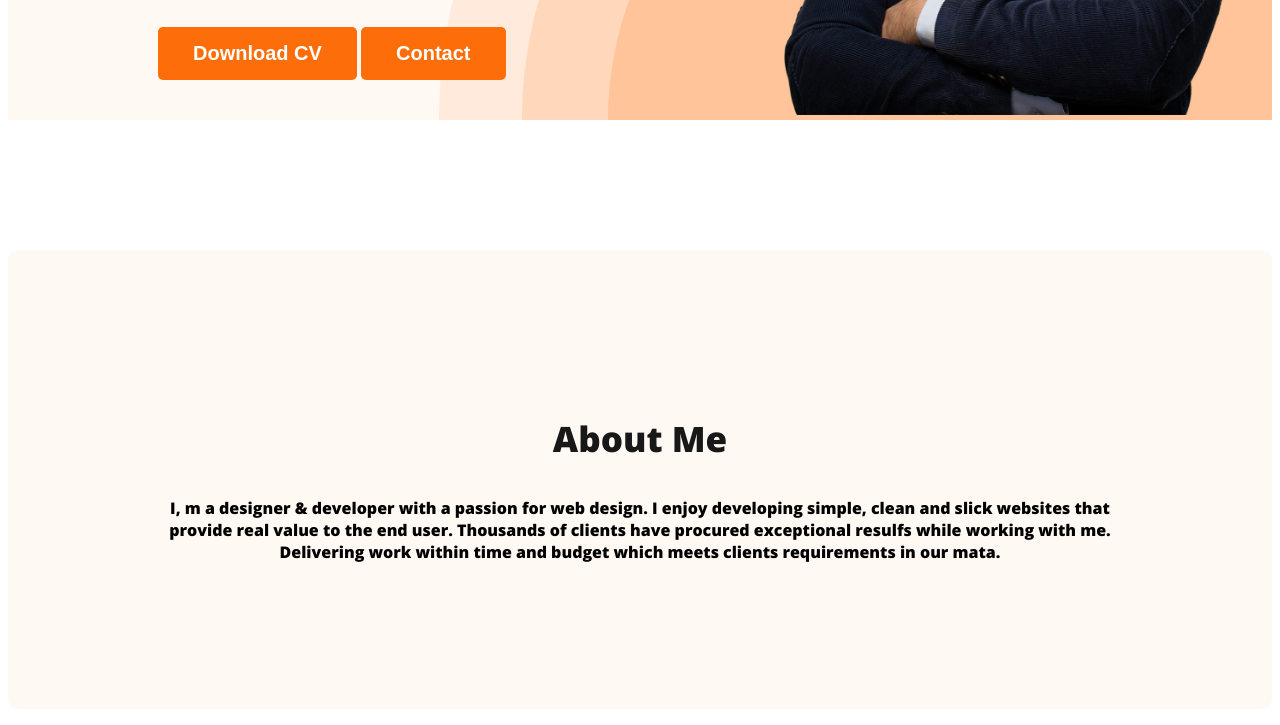
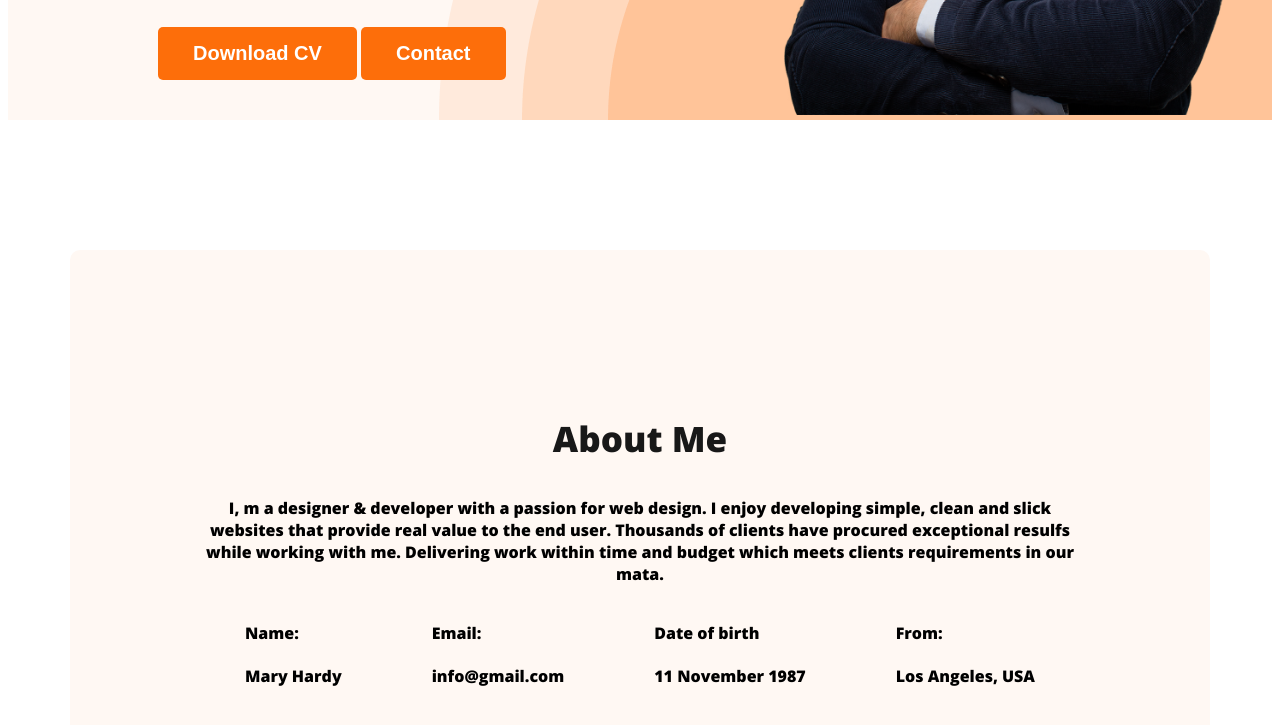
Before and after one commit to tuhinhossain123/developer-portfolio, a plain HTML site: page index.html in a window 1280 px wide. Shown: the part 653-1378 px from the top of the page. Drawn offline with nearby package versions, Linux system fonts and the light colour scheme.

Commit message:
about section added

```diff
--- a/index.html
+++ b/index.html
@@ -38,7 +38,28 @@
     <main>
         <section class="about">
             <h3 class="section-title">About Me</h3>
-            <p class="section-description">I, m a designer & developer with a passion for web design. I enjoy developing simple, clean and slick websites that provide real value to the end user. Thousands of clients have procured exceptional resulfs while working with me. Delivering work within time and budget which meets clients requirements in our mata.</p>
+            <p class="section-description">I, m a designer & developer with a passion for web design. I enjoy developing
+                simple, clean and slick websites that provide real value to the end user. Thousands of clients have
+                procured exceptional resulfs while working with me. Delivering work within time and budget which meets
+                clients requirements in our mata.</p>
+            <div class="about-info-container">
+                <div class="about-info">
+                    <h4 class="info-title">Name:</h4>
+                    <p class="info-description"> Mary Hardy</p>
+                </div>
+                <div class="about-info">
+                    <h4 class="info-title">Email:</h4>
+                    <p class="info-description">info@gmail.com</p>
+                </div>
+                <div class="about-info">
+                    <h4 class="info-title">Date of birth</h4>
+                    <p class="info-description">11 November 1987</p>
+                </div>
+                <div class="about-info">
+                    <h4 class="info-title">From:</h4>
+                    <p class="info-description"> Los Angeles, USA</p>
+                </div>
+            </div>
         </section>
     </main>
     <footer>
--- a/styles/portfolio.css
+++ b/styles/portfolio.css
@@ -90,6 +90,12 @@ nav a {
 }
 
 /* main section styles */
+main{
+    max-width: 1140px;
+    margin: 0 auto;
+}
+
+/* about section styles */
 .about {
     padding: 130px;
     border-radius: 10px;
@@ -111,3 +117,11 @@ nav a {
 
 
 }
+.about-info-container{
+    display: flex;
+    justify-content: space-around;
+}
+.about-info{
+    align-items: center;
+
+}
```
